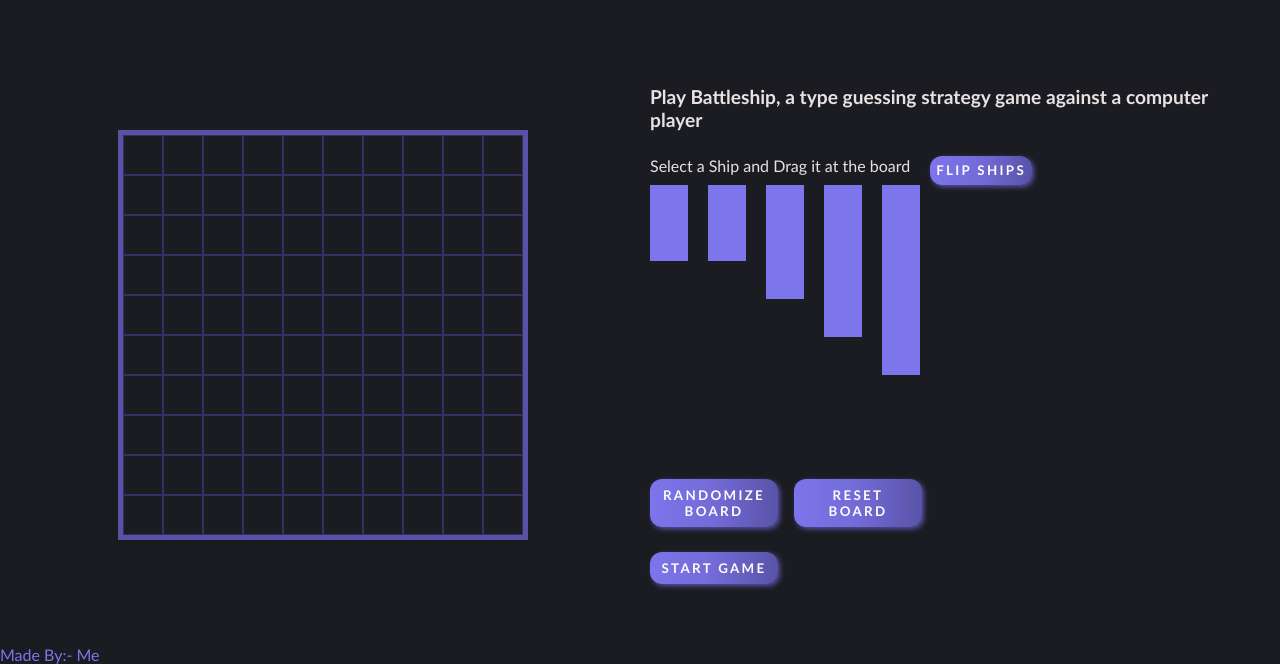
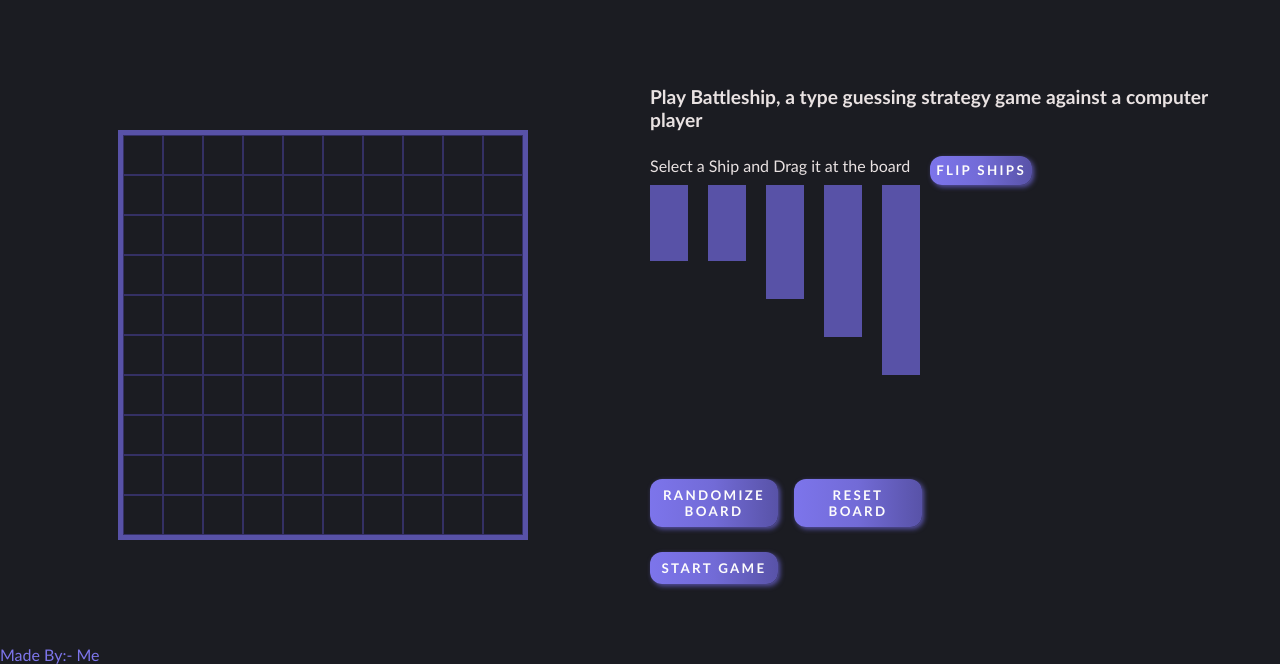
Before and after one commit to sumedh27/battleship, a website built with webpack: page src/template.html in a window 1280 px wide. Shown: the part 136-800 px from the top of the page. Built offline with nearby package versions, Linux system fonts and the light colour scheme.

Commit message:
Change Drag Ships color

```diff
--- a/src/styles.css
+++ b/src/styles.css
@@ -260,7 +260,7 @@ input[type='number'] {
 .dragShip {
     width: 38px;
     height: calc(38px * var(--size));
-    background-color: var(--primary-500);
+    background-color: var(--primary-700);
 }
 
 .dragShip.horizontal {
```
